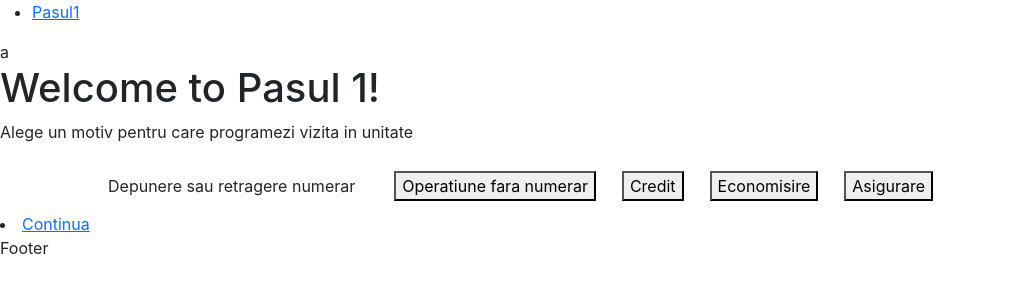
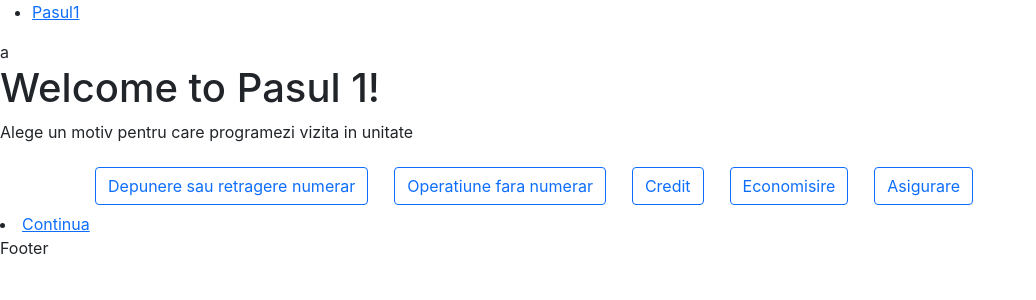
Before and after one commit to Hvdri/hackITall12-10-2022, a React (Create React App) app in the folder frontend/: page /Pasul1 in a window 1280 px wide. Shown: the top 300 px of the page, without its empty margins (0-1036 px from the left). Built offline with nearby package versions, Linux system fonts and the light colour scheme.

Commit message:
buttonssssss

```diff
--- a/frontend/src/components/pasul1/Pasul1.css
+++ b/frontend/src/components/pasul1/Pasul1.css
@@ -1,26 +1,17 @@
+* {
+    margin: 0;
+    padding: 0;
+}
+
 .container-title {
 
 }
 
 .container {
-    width: 320rem;
-    padding: 10rem;
-    border: 5rem solid gray;
-    margin: 0;
 
 }
 
 .btn button{
-    width: 100%;
-    height: 50px;
-    background-color: #4CAF50;
-    color: white;
-    font-size: 16px;
-    font-weight: bold;
-    border: none;
-    border-radius: 4px;
-    cursor: pointer;
-    margin-top: 10px;
 
 
 }
--- a/frontend/src/components/pasul1/Pasul1.jsx
+++ b/frontend/src/components/pasul1/Pasul1.jsx
@@ -17,31 +17,33 @@ function Pasul1 (){
 
       <div className='container' action='../../../backend/main.php'>
         <div className='btn'>
-          <button className='btn' type='submit'>
+          <button className='btn btn-outline-primary' type='submit'>
+          {/* <button className='btn btn-outline-primary' type='submit'>
+          <button className='btn btn-outline-primary' type='submit'> */}
               Depunere sau retragere numerar
           </button>
         </div>
 
-        <div className='btn' type='submit'>
-          <button>
+        <div className='btn'>
+          <button className='btn btn-outline-primary' type='submit'>
               Operatiune fara numerar
           </button>
         </div>
 
-        <div className='btn' type='submit'>
-          <button>
+        <div className='btn'>
+          <button className='btn btn-outline-primary' type='submit'>
               Credit
           </button>
         </div>
 
-        <div className='btn' type='submit'>
-          <button>
+        <div className='btn'>
+          <button className='btn btn-outline-primary' type='submit'>
             Economisire
           </button>
         </div>
 
-        <div className='btn' type='submit'>
-          <button>
+        <div className='btn'>
+          <button className='btn btn-outline-primary' type='submit'>
             Asigurare
           </button>
         </div>
```
